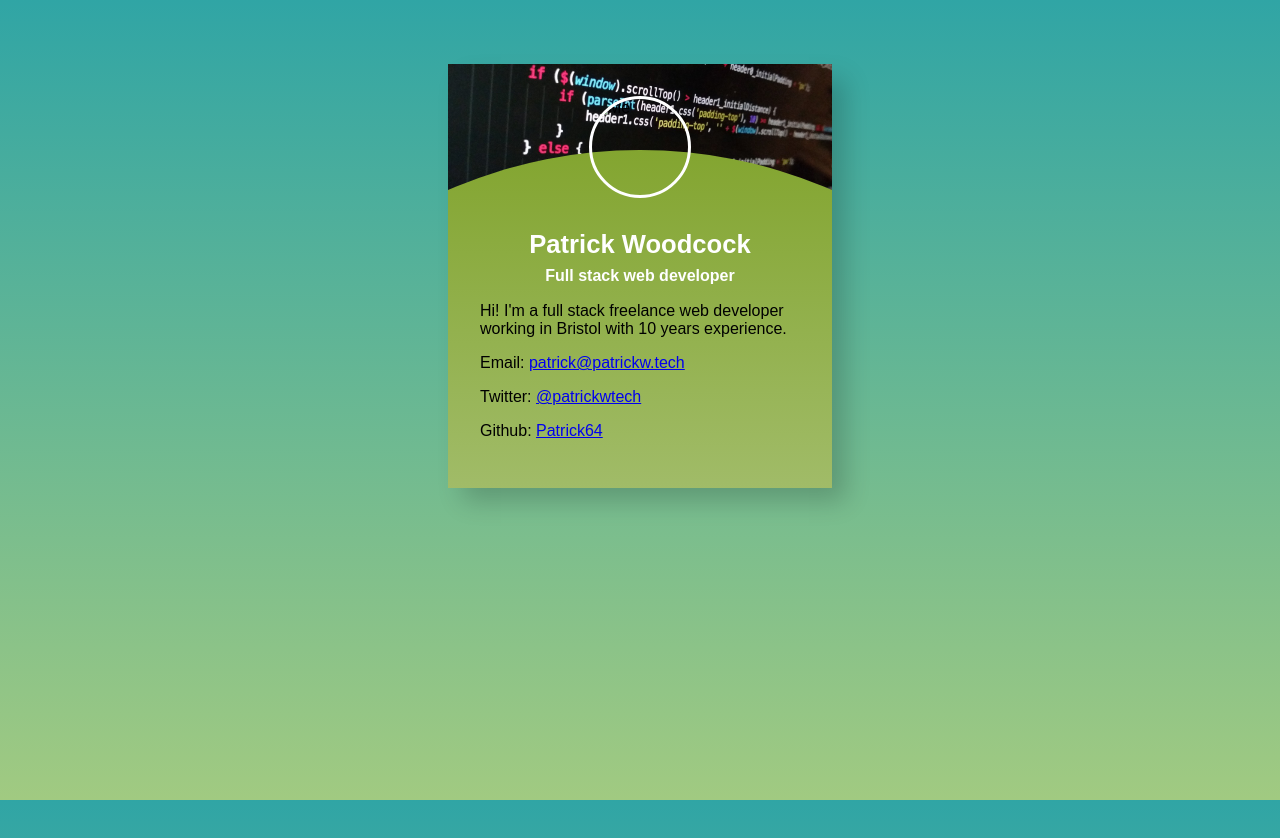
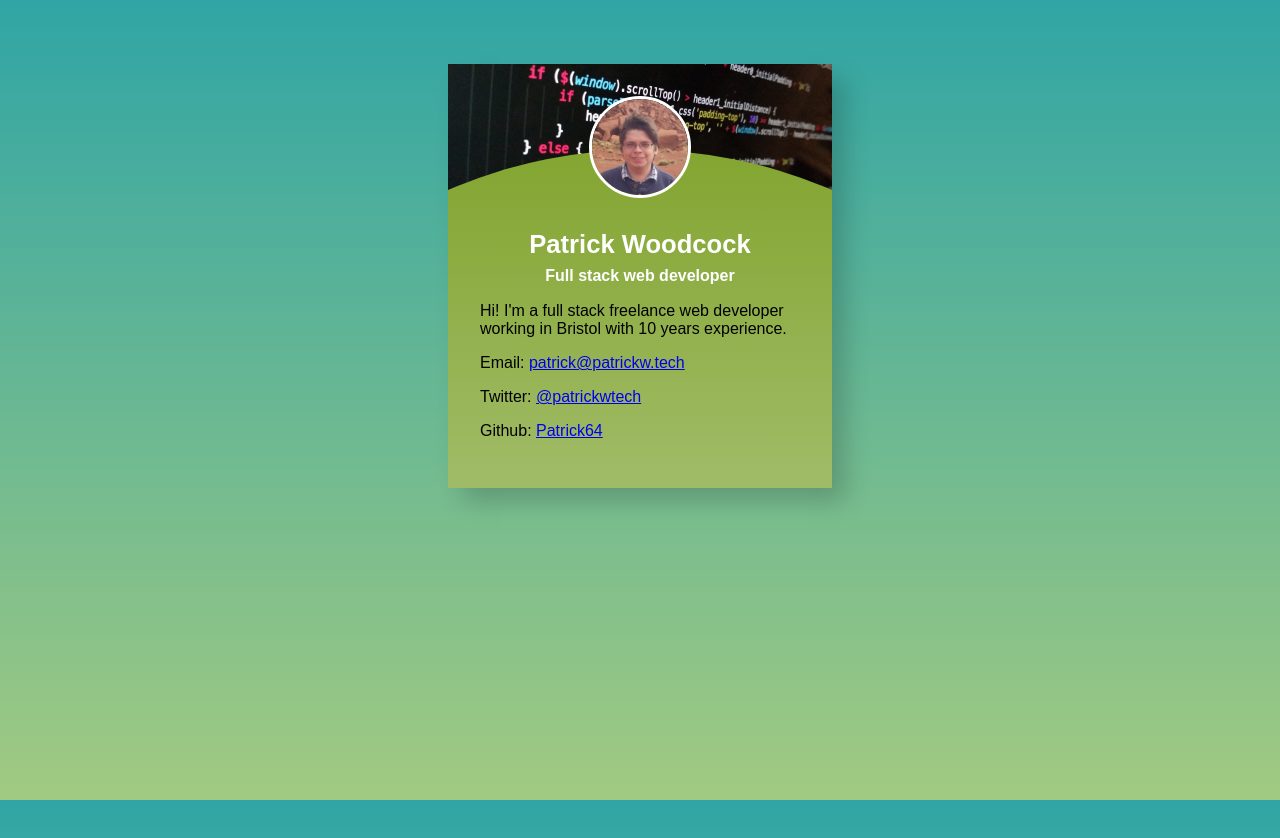
Before and after one commit to Patrick64/patrickw.tech, a plain HTML site: page index.html in a window 1280 px wide. Drawn offline with Linux system fonts and the light colour scheme; the site is published under a folder, as on GitHub Pages, so addresses that start at the root find nothing.

Commit message:
fix profile pic

```diff
--- a/index.html
+++ b/index.html
@@ -7,7 +7,7 @@
 </head>
 <body>
 <div class="profile-box">
-    <img src="/assets/images/profile.jpg" alt="Me" class="profile-pic"/>
+    <img src="assets/images/profile.jpg" alt="Me" class="profile-pic"/>
     <div class="profile-text-bg"></div>
     <div class="profile-text">
         <h1>Patrick Woodcock<span>Full stack web developer</span></h1>
```
